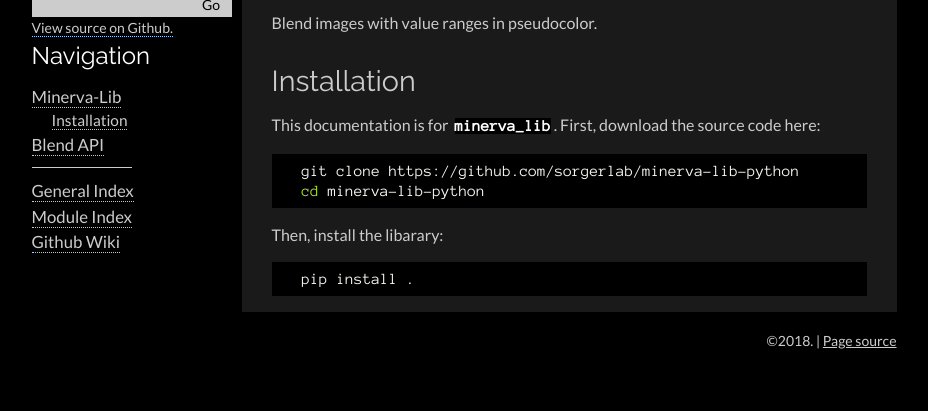
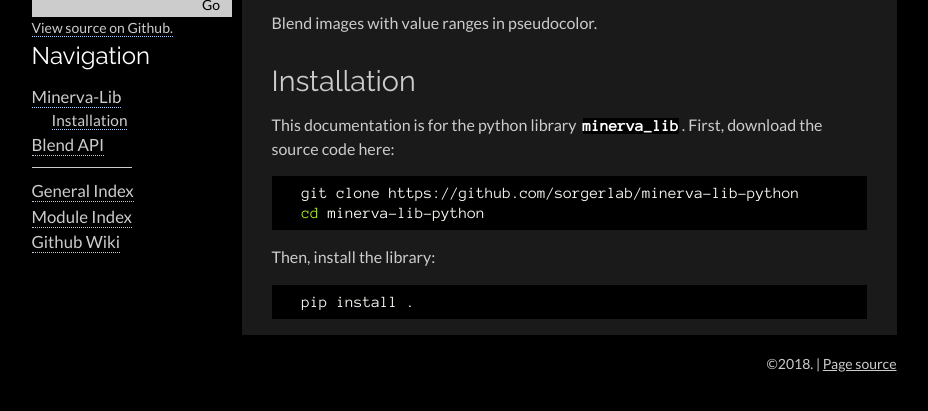
Before and after one commit to labsyspharm/minerva-lib-python, a Sphinx documentation site: the page built from docs/source/index.rst, in a window 1280 px wide, cut to the strip 189-600 px from the top of the page. Shown: the whole strip, without its empty margins (181-1109 px from the left). Built offline with Sphinx 7.4.7, drawn with Linux system fonts in a browser that asks for light colours.

Commit message:
fix typo in library

```diff
--- a/docs/source/index.rst
+++ b/docs/source/index.rst
@@ -9,7 +9,7 @@
 Installation
 -------------
 
-This documentation is for :mod:`minerva_lib`.
+This documentation is for the python library :mod:`minerva_lib`.
 First, download the source code here:
 
 .. code-block:: bash
@@ -17,7 +17,7 @@
     git clone https://github.com/sorgerlab/minerva-lib-python
     cd minerva-lib-python
 
-Then, install the libarary:
+Then, install the library:
 
 .. code-block:: bash
 
```
